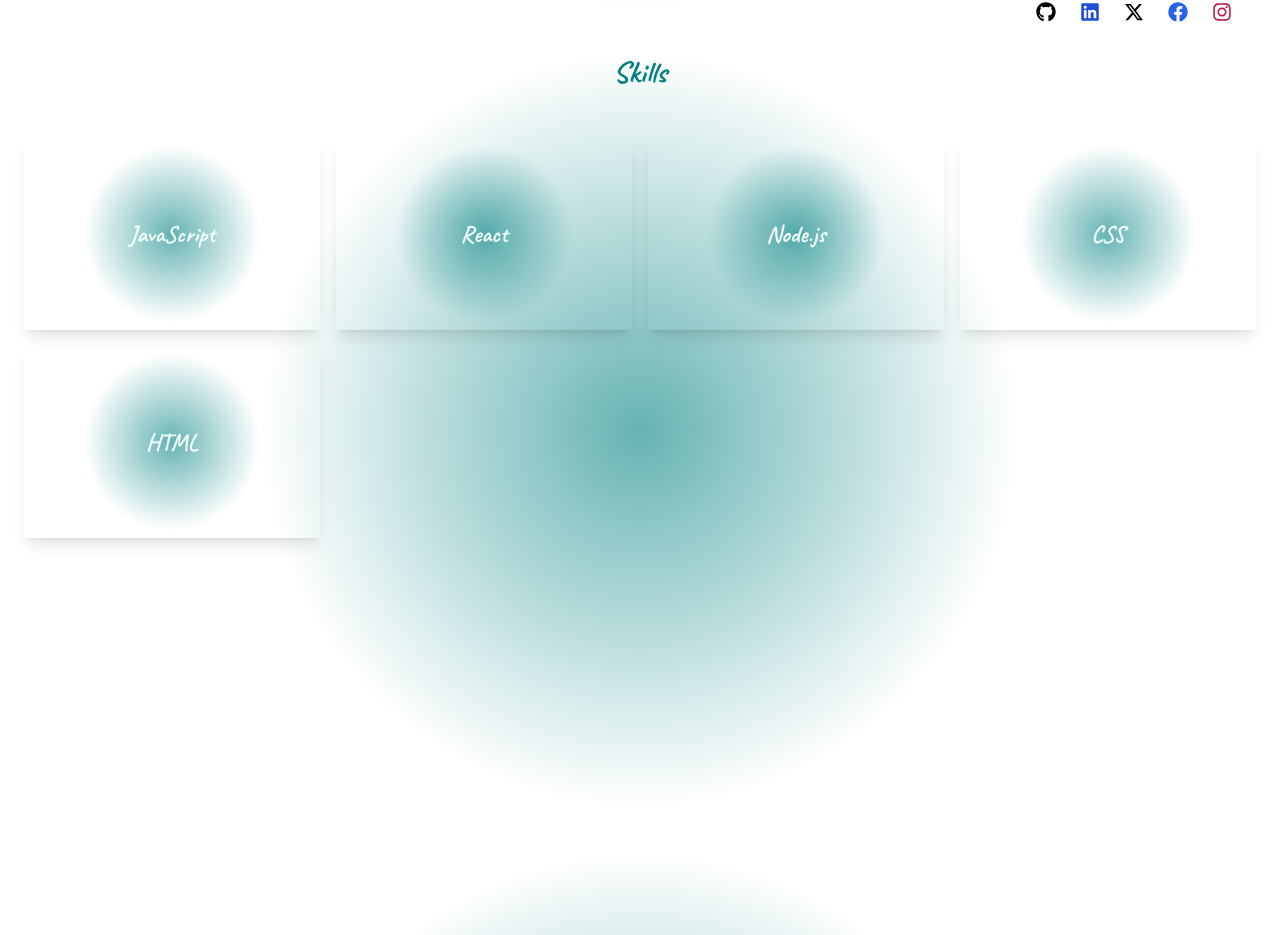
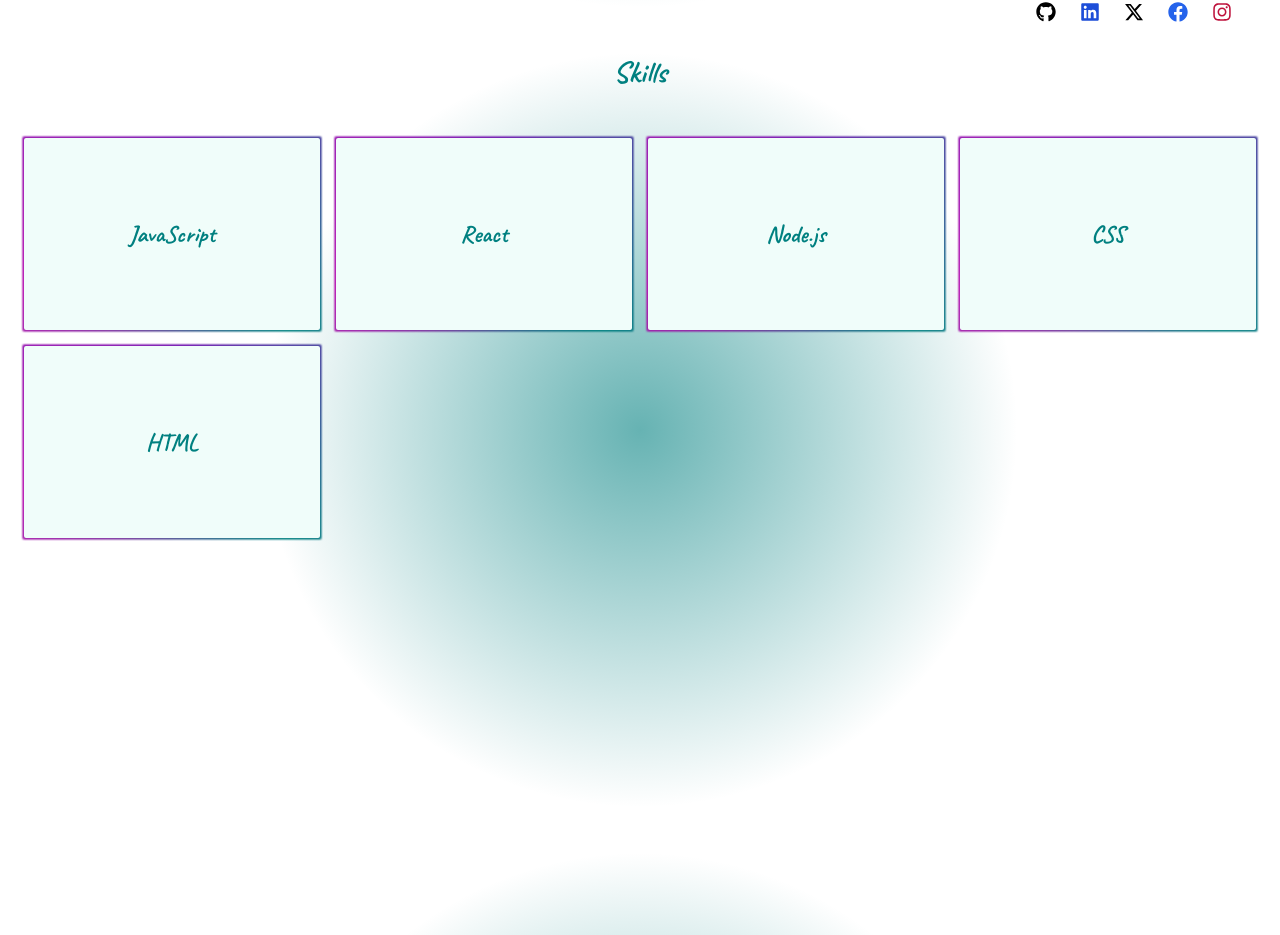
Before and after one commit to DevRGD/programmergautam, a Next.js app: page / in a window 1280 px wide. Shown: the part 770-1705 px from the top of the page. Built offline with nearby package versions, Linux system fonts and the light colour scheme.

Commit message:
animate border to skill card

```diff
--- a/app/globals.css
+++ b/app/globals.css
@@ -46,3 +46,38 @@ body {
 .transition-transform {
   transition: transform 0.7s ease-in-out;
 }
+
+
+@property --angle {
+  syntax: "<angle>";
+  initial-value: 0deg;
+  inherits: false;
+}
+
+.border-div::after,
+.border-div::before {
+  content: "";
+  height: calc(100% + 2px);
+  width: calc(100% + 2px);
+  position: absolute;
+  top: 50%;
+  left: 50%;
+  transform: translate(-50%, -50%);
+  z-index: -1;
+  padding: 2px;
+  background-image: conic-gradient(from var(--angle), #6A0DAD, #008080, #B309AD, #6A0DAD);
+  opacity: 1;
+  transition: opacity 0.3s ease;
+  filter: blur(1px);
+  animation: spin 3s linear infinite;
+}
+
+@keyframes spin {
+  from {
+    --angle: 0deg;
+  }
+
+  to {
+    --angle: 360deg;
+  }
+}
--- a/components/cards/SkillCard.jsx
+++ b/components/cards/SkillCard.jsx
@@ -19,7 +19,7 @@ export default function SkillCard() {
       {state.data.skills.map((skill, index) => (
         <div key={index}>
           <div
-            className={`w-full h-48 shadow-lg relative transform-style-preserve-3d transition-transform duration-700 ease-in-out rounded-sm ${
+            className={`w-full h-48 relative transform-style-preserve-3d transition-transform duration-700 ease-in-out rounded-sm ${
               state.color["gradient"]
             } ${flippedIndex === index ? "rotate-y-180" : ""}`}
             onMouseEnter={() => handleMouseEnter(index)}
@@ -27,9 +27,12 @@ export default function SkillCard() {
           >
             {/* Front Face */}
             <div
-              className={`absolute w-full h-full backface-hidden flex flex-col items-center justify-center p-4 rounded-sm`}
+              className={`absolute w-full h-full backface-hidden flex flex-col items-center justify-center p-4 rounded-sm ${state.color["bg-light"]}`}
             >
-              <h3 className={`md:text-2xl text-lg font-bold ${state.color["text-light"]}`}>{skill.name}</h3>
+              <h3 className={`md:text-2xl text-lg font-bold ${state.color["text-color"]}`}>{skill.name}</h3>
+              <div className="flex justify-center items-center w-full h-full absolute">
+                <div className="border-div flex justify-center items-center relative -z-10 transition-all duration-300 ease-linear min-w-full min-h-full"></div>
+              </div>
             </div>
 
             {/* Back Face */}
```
